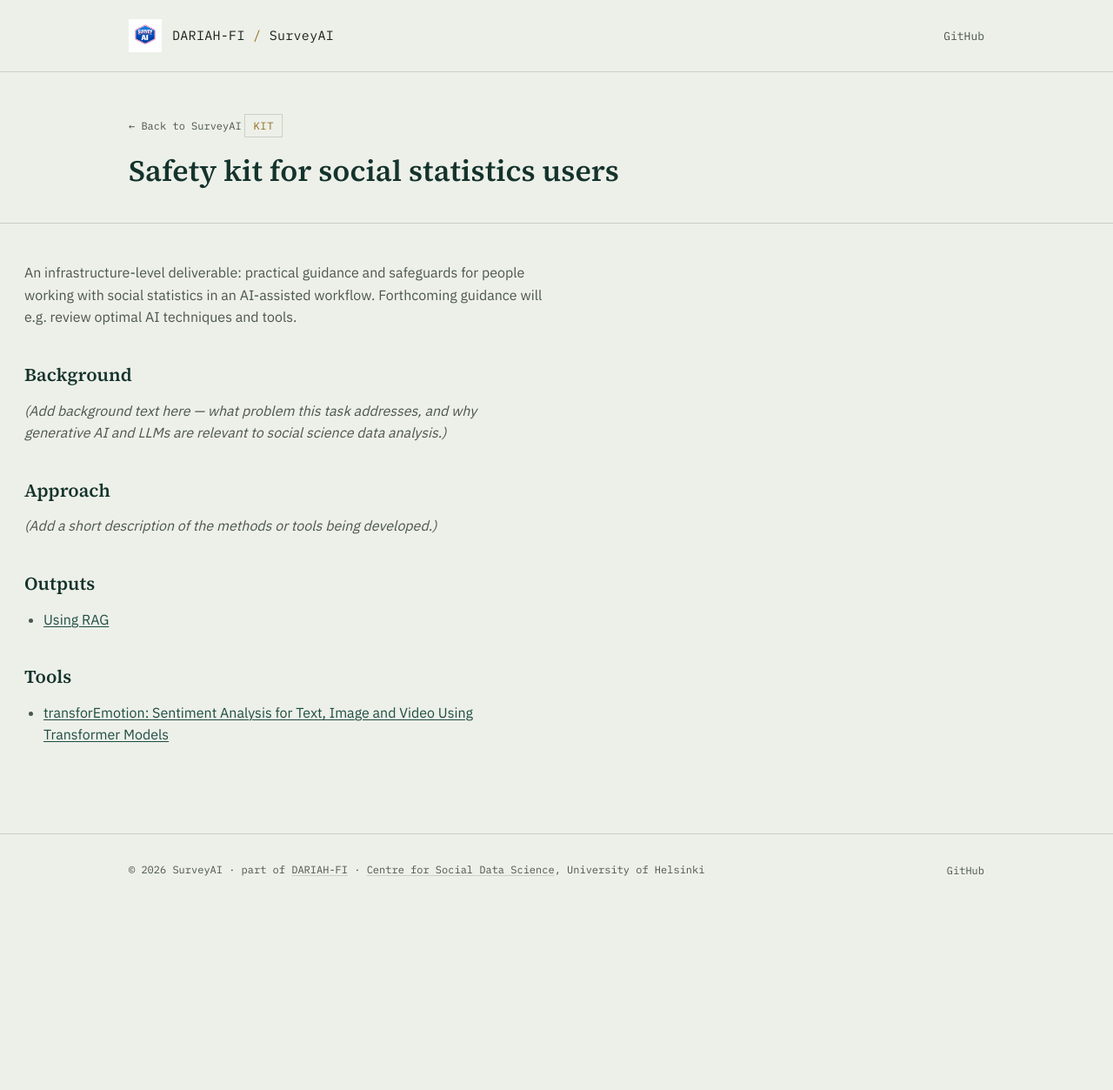
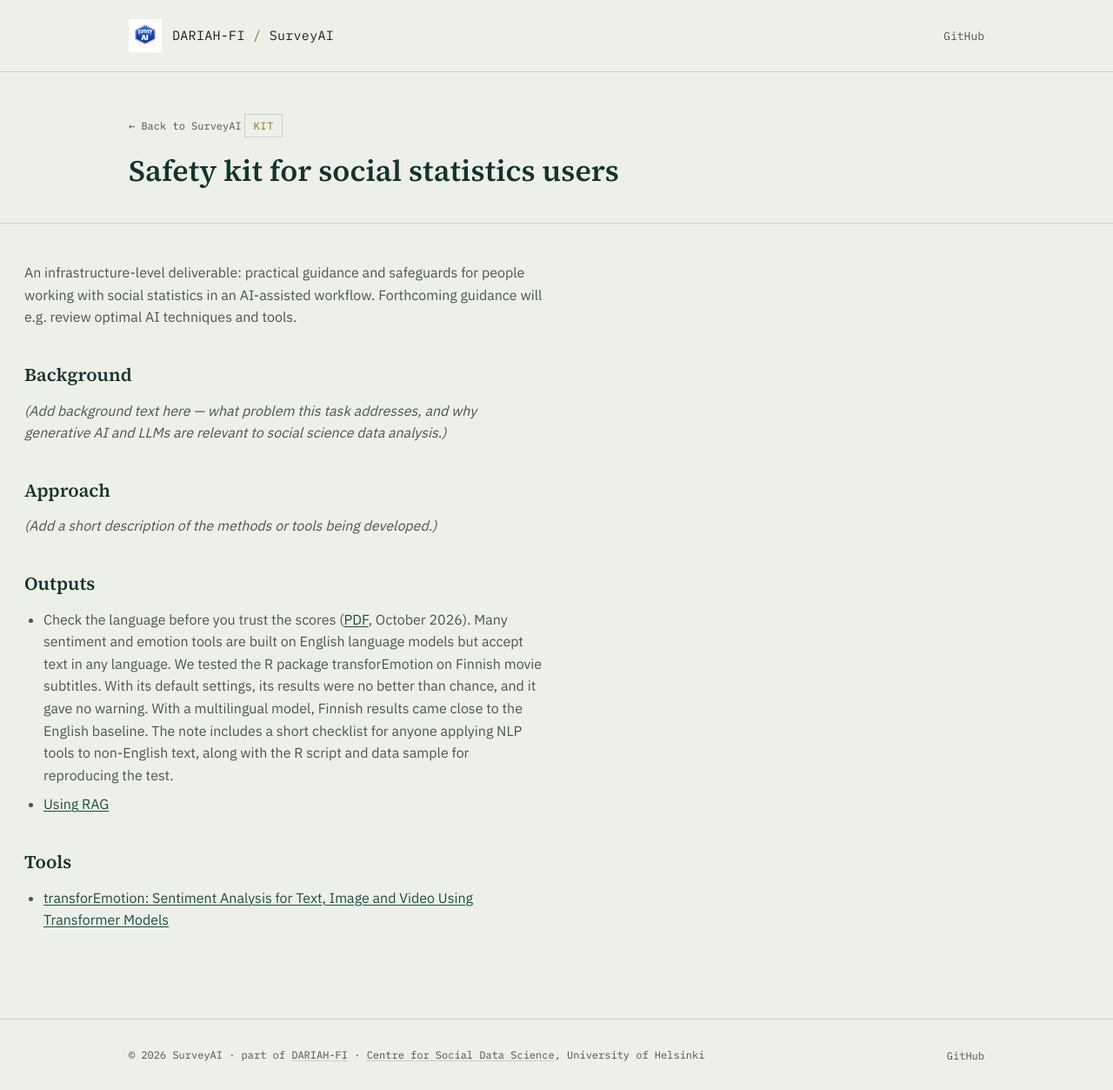
Before and after one commit to DARIAH-FI-SurveyAI/surveyai-site, a Jekyll site: the page built from KIT.md, in a window 1280 px wide. Shown: the whole page at 87% size. Built offline with Jekyll 4.4.1, drawn with Linux system fonts in a browser that asks for light colours; before the commit the page ends 1041 px from its top, so only the background shows below that.

Commit message:
Update KIT.md

```diff
--- a/KIT.md
+++ b/KIT.md
@@ -21,6 +21,7 @@ generative AI and LLMs are relevant to social science data analysis.)*
 
 ## Outputs
 
+- Check the language before you trust the scores ([PDF]({{ '/assets/kit/surveyai-kit-language-check.pdf' | relative_url }}), October 2026). Many sentiment and emotion tools are built on English language models but accept text in any language. We tested the R package transforEmotion on Finnish movie subtitles. With its default settings, its results were no better than chance, and it gave no warning. With a multilingual model, Finnish results came close to the English baseline. The note includes a short checklist for anyone applying NLP tools to non-English text, along with the R script and data sample for reproducing the test.
 - [Using RAG](https://dariah-fi-surveyai.github.io/SurveyDokum/articles/using-rag.html)
 
 ## Tools
```
